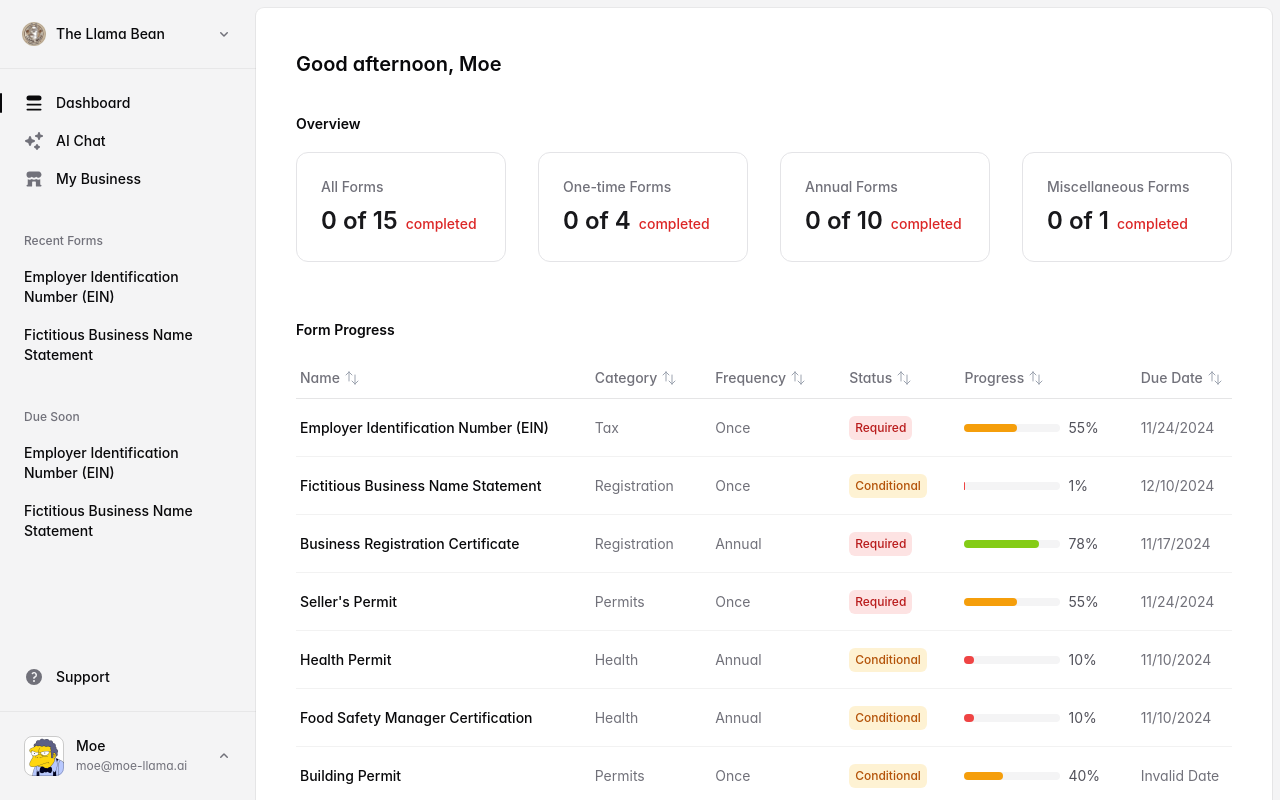
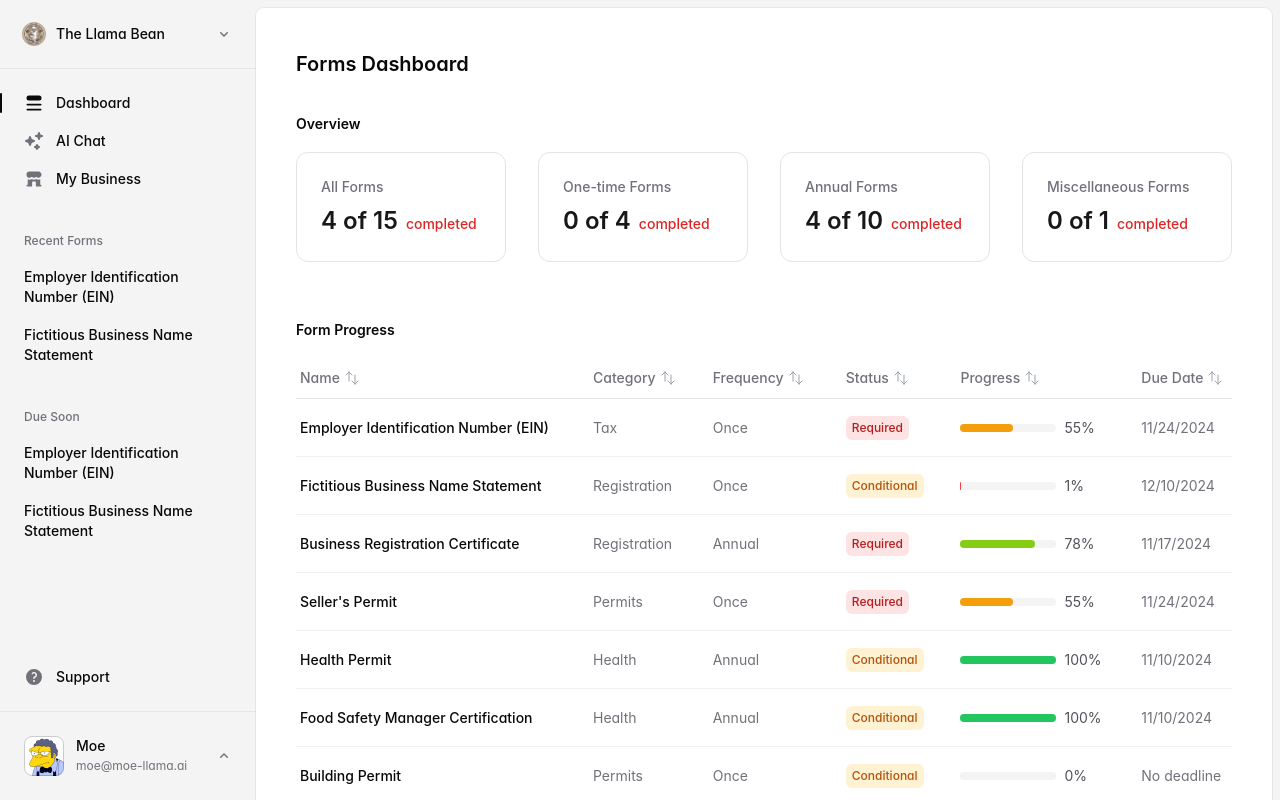
Before and after one commit to yveshughes/permitpilot, a Next.js app: page / in a window 1280 px wide. Shown: the top 800 px of the page. Built offline with nearby package versions, Linux system fonts and the light colour scheme; a web font is replaced by a local one.

Commit message:
updated dashboard

```diff
--- a/src/app/page.tsx
+++ b/src/app/page.tsx
@@ -8,20 +8,29 @@ import { Stat } from '@/components/stat';
 import { Table, TableBody, TableCell, TableHead, TableHeader, TableRow } from '@/components/table';
 
 interface FormData {
+  id: number;
   name: string;
   category: string;
+  governingBody: string;
+  description: string;
+  resourceUrl: string;
+  jurisdiction: string;
   frequency: string;
   status: string;
-  due_date: string;
+  due_date?: string;
+  featured: boolean;
+  sections?: Record<string, any>;
 }
 
-const calculateProgress = (dueDate: string): number => {
+const calculateProgress = (dueDate?: string): number => {
+  if (!dueDate) return 0;
+
   const now = new Date();
   const due = new Date(dueDate);
   const timeLeft = due.getTime() - now.getTime();
   const daysLeft = timeLeft / (1000 * 3600 * 24);
 
-  if (daysLeft < 0) return 10;
+  if (daysLeft < 0) return 100;  // Past due
   if (daysLeft <= 30) {
     return Math.round(100 - (daysLeft / 30 * 100));
   }
@@ -40,13 +49,11 @@ export default function Home() {
   useEffect(() => {
     const fetchForms = async () => {
       try {
-        console.log('Fetching forms data...');
         const response = await fetch('/api/forms');
         if (!response.ok) {
           throw new Error(`HTTP error! status: ${response.status}`);
         }
         const data = await response.json();
-        console.log('Received forms data:', data);
         setForms(data);
       } catch (err) {
         console.error('Error fetching forms:', err);
@@ -67,16 +74,28 @@ export default function Home() {
     setSortConfig({ key, direction });
   };
 
-  const formsList = Object.entries(forms).map(([id, form]) => ({
-    id,
+  const formsList = Object.entries(forms).map(([key, form]) => ({
+    key,
     ...form
   }));
 
   const sortedForms = [...formsList].sort((a, b) => {
     if (sortConfig !== null) {
       const { key, direction } = sortConfig;
-      if (a[key] < b[key]) return direction === 'ascending' ? -1 : 1;
-      if (a[key] > b[key]) return direction === 'ascending' ? 1 : -1;
+      // Handle potential undefined due_dates
+      if (key === 'due_date') {
+        const aValue = a[key] || '';
+        const bValue = b[key] || '';
+        return direction === 'ascending'
+          ? aValue.localeCompare(bValue)
+          : bValue.localeCompare(aValue);
+      }
+      // Handle regular sorting
+      const aValue = String(a[key]).toLowerCase();
+      const bValue = String(b[key]).toLowerCase();
+      return direction === 'ascending'
+        ? aValue.localeCompare(bValue)
+        : bValue.localeCompare(aValue);
     }
     return 0;
   });
@@ -87,9 +106,10 @@ export default function Home() {
       : formsList;
 
     const total = filteredForms.length;
-    const completed = filteredForms.filter(form =>
-      calculateProgress(form.due_date) >= 90
-    ).length;
+    const completed = filteredForms.filter(form => {
+      if (!form.due_date) return false;
+      return calculateProgress(form.due_date) >= 90;
+    }).length;
 
     return { completed, total };
   };
@@ -117,7 +137,7 @@ export default function Home() {
 
   return (
     <>
-      <Heading>Good afternoon, Moe</Heading>
+      <Heading>Forms Dashboard</Heading>
 
       <div className="mt-8 flex items-end justify-between">
         <Subheading>Overview</Subheading>
@@ -177,7 +197,7 @@ export default function Home() {
           {sortedForms.map((form) => {
             const progress = calculateProgress(form.due_date);
             return (
-              <TableRow key={form.id} href={`/forms/${form.id}`}>
+              <TableRow key={form.key} href={`/forms/${form.key}`}>
                 <TableCell className="font-medium">{form.name}</TableCell>
                 <TableCell className="text-zinc-500">
                   {form.category}
@@ -209,7 +229,7 @@ export default function Home() {
                   </div>
                 </TableCell>
                 <TableCell className="text-zinc-500">
-                  {new Date(form.due_date).toLocaleDateString()}
+                  {form.due_date ? new Date(form.due_date).toLocaleDateString() : 'No deadline'}
                 </TableCell>
               </TableRow>
             );
```
